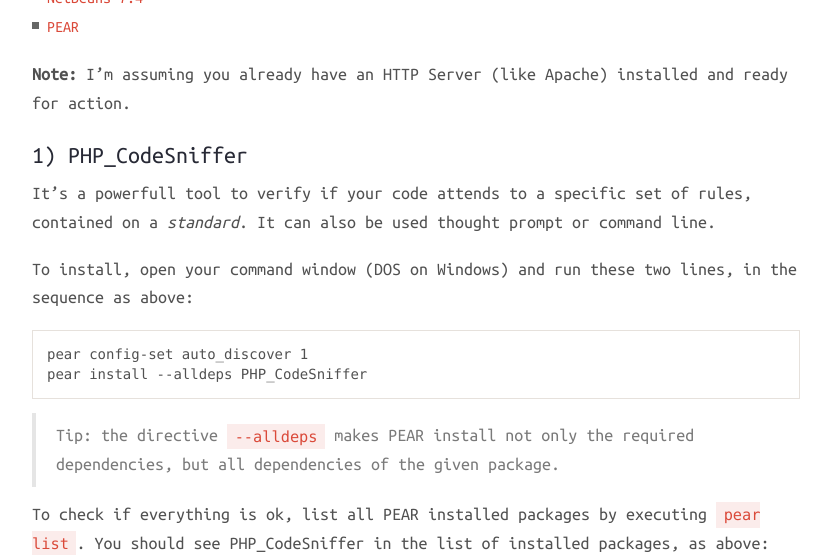
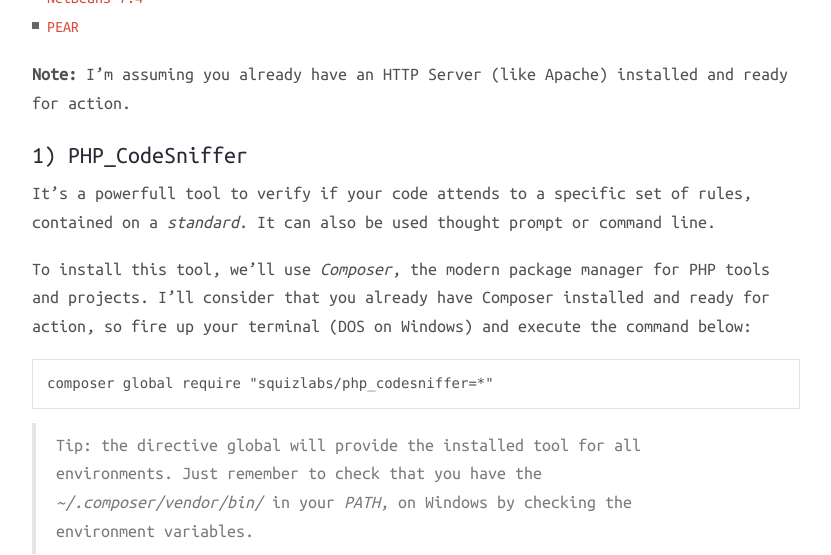
Before and after one commit to devdrops/devdrops.me, a Jekyll site: the page built from _posts/2013-12-22-using-php-codesniffer-on-netbeans-7.4.markdown, in a window 1280 px wide and 1400 px high, scrolled down 693 px. Shown: the top 555 px of the window, without its empty margins (224-1055 px from the left). Built offline with Jekyll 4.4.1, drawn with Linux system fonts in a browser that asks for light colours; nearby versions of some CDN libraries; some of the changed text lies outside the part shown; grey boxes are pictures that could not be loaded.

Commit message:
Images and links for post

```diff
--- a/_posts/2013-12-22-using-php-codesniffer-on-netbeans-7.4.markdown
+++ b/_posts/2013-12-22-using-php-codesniffer-on-netbeans-7.4.markdown
@@ -21,22 +21,17 @@
 #### 1) PHP_CodeSniffer
 It's a powerfull tool to verify if your code attends to a specific set of rules, contained on a *standard*. It can also be used thought prompt or command line.
 
-To install, open your command window (DOS on Windows) and run these two lines, in the sequence as above:
+To install this tool, we'll use _Composer_, the modern package manager for PHP tools and projects. I'll consider that you already have Composer installed and ready for action, so fire up your terminal (DOS on Windows) and execute the command below:
 
 <div class="livecodeserver">
-<pre><code>pear config-set auto_discover 1
-pear install --alldeps PHP_CodeSniffer</code></pre>
+<pre><code>composer global require "squizlabs/php_codesniffer=*"</code></pre>
 </div>
 
-> Tip: the directive <code>--alldeps</code> makes PEAR install not only the required dependencies, but all dependencies of the given package.
+> Tip: the directive global will provide the installed tool for all environments. Just remember to check that you have the _~/.composer/vendor/bin/_ in your _PATH_, on Windows by checking the environment variables.
 
-To check if everything is ok, list all PEAR installed packages by executing <code>pear list</code>. You should see PHP_CodeSniffer in the list of installed packages, as above:
+To finally check, run <code>phpcs -i</code>, where the directive <code>-i</code> asks for PHP_CodeSniffer to show alll the standards installed on your machine. You should see this message as a confirmation, as the same command on a Linux environment:
 
-{<1>}![pear list](https://31.media.tumblr.com/1804a084e4183b422495d69cada914bb/tumblr_n0djl16pjE1qjtycto1_1280.png)
-
-To finally check, run <code>phpcs -i</code>, where the directive <code>-i</code> asks for PHP_CodeSniffer to show alll the standards installed on your machine. You should see this message as a confirmation:
-
-{<2>}![phpcs -i](https://31.media.tumblr.com/e376326fa522ab635ee8f593dabbab4b/tumblr_n0djl16pjE1qjtycto2_1280.png)
+![phpcs -i](/assets/images/2013/12/22/phpcs_standards.png)
 
 
 #### 2) Setting things up on NetBeans
@@ -47,13 +42,13 @@
 Select the phpcs file (located at your PEAR root's installation folder), and then CodeSniffer is configured and ready for action.
 
 > Tip: As soon the phpcs file is correctly configured on NetBeans, you'll see a command line in an output window on NetBeans performing `phpcs -i`, listing all the standards, as mentioned above.
-	![netbeans-detail](https://24.media.tumblr.com/78e9657b66147781caad3f156e22b2c8/tumblr_n0djl16pjE1qjtycto4_1280.png)
+	![netbeans-detail](/assets/images/2013/12/22/netbeans_phpcs_confirmation.png)
 
 #### 3) How to use it on NetBeans
 
 Simple and easy. On the top menu, go for *Source > Inspect...*. The following window show you the basic settings before perform the inspection:
 
-{<3>}![netbeans-inspect](https://24.media.tumblr.com/9becce15622529fb73f2e054e6c12662/tumblr_n0djl16pjE1qjtycto3_1280.png)
+![netbeans-inspect](/assets/images/2013/12/22/netbeans_inspect_window.png)
 
 * **Scope** suggests *where* you'd like to perform the inspection: in a project, all your projects, or even in a single file.
 
@@ -65,4 +60,4 @@
 
 NetBeans will then output a list of matchings according to which standards you've used to perform the inspection, as the image above (a dog icons indicates a CodeSniffer match, and a garbage can points to a MessDetector match). Then, apply all your methods to fix these matchings to assure that your code is 100% according to the standards, as you wish.
 
-{<4>}![netbeans-result](https://24.media.tumblr.com/460aea5ca78e43223d53a7406214438e/tumblr_n0djl16pjE1qjtycto5_1280.png)
+![netbeans-result](/assets/images/2013/12/22/phpcs_netbeans_analysis.png)
```
Also changed, not shown: assets/images/2013/12/22/netbeans_inspect_window.png (added), assets/images/2013/12/22/netbeans_phpcs_confirmation.png (added), assets/images/2013/12/22/phpcs_netbeans_analysis.png (added), assets/images/2013/12/22/phpcs_standards.png (added).
